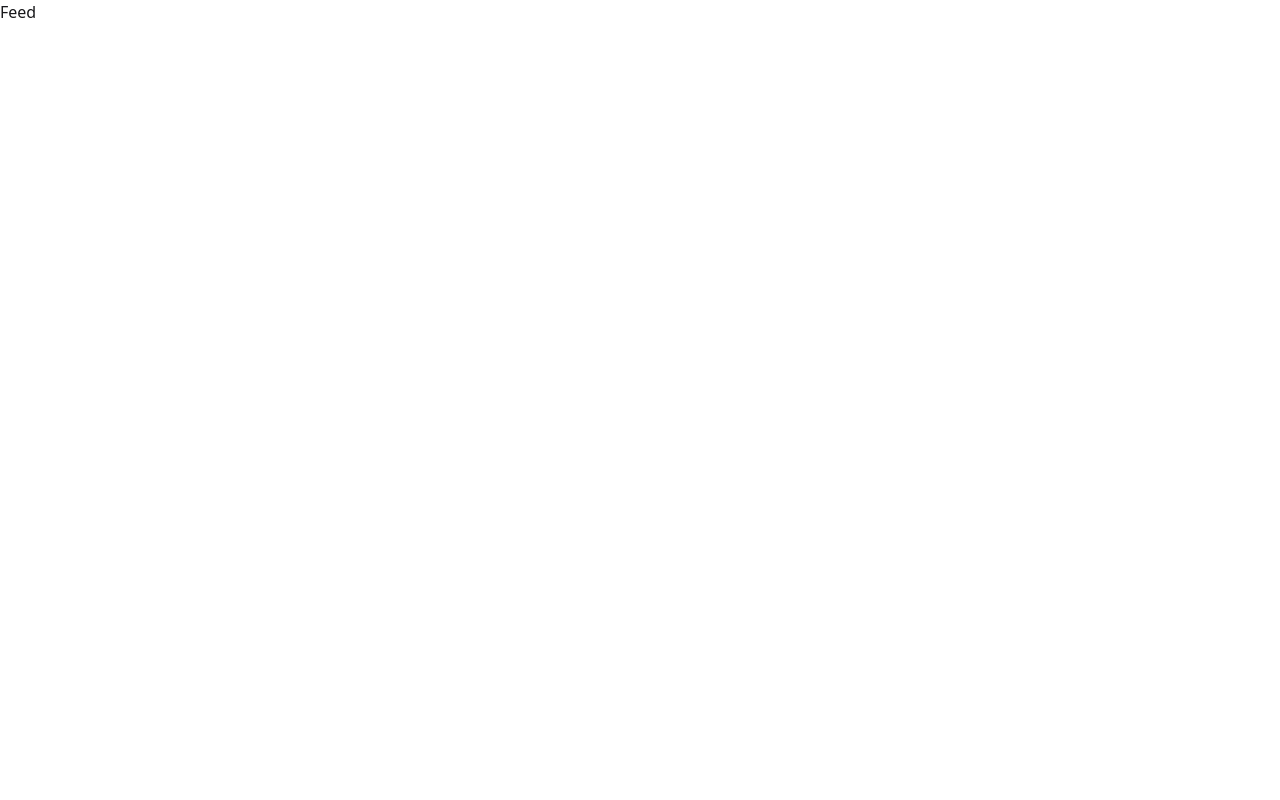
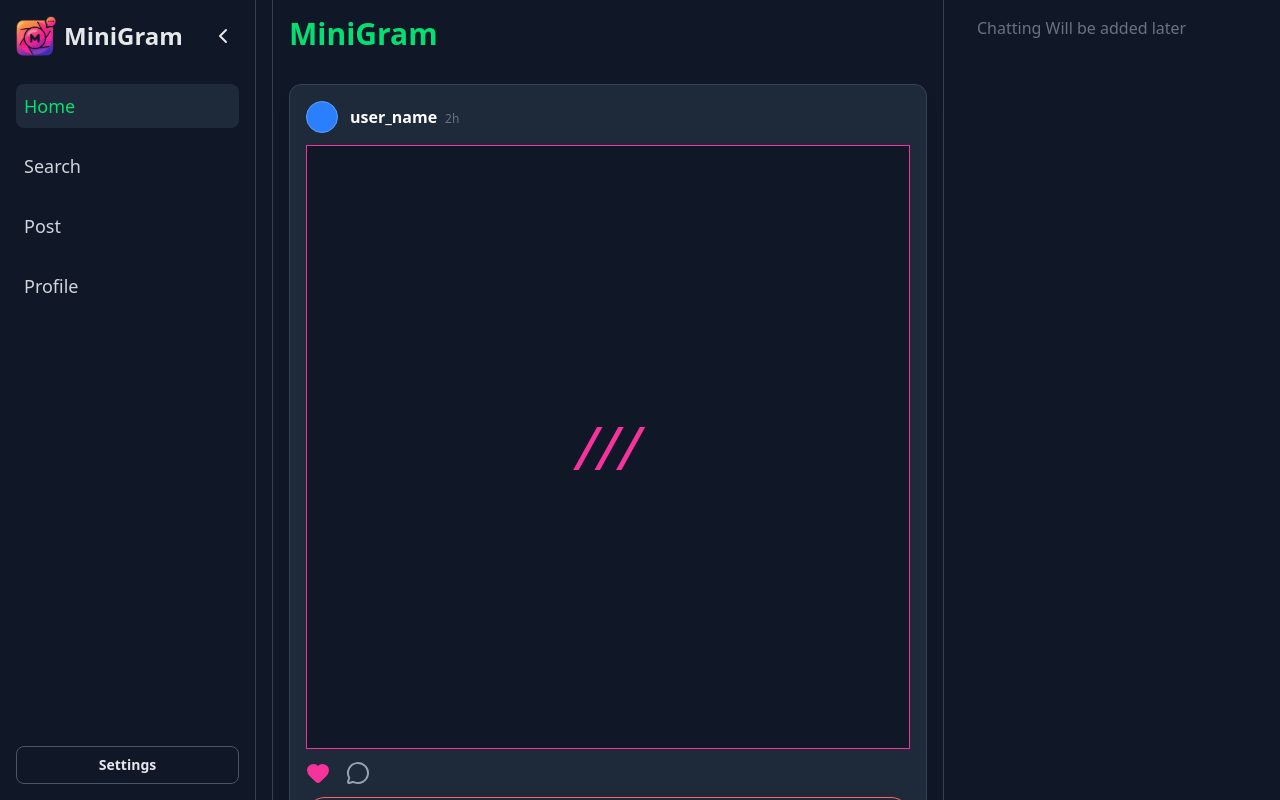
Before and after one commit to Skaff10/MiniGram, a React (Vite) app in the folder frontend/: page / in a window 1280 px wide. Built offline with nearby package versions, Linux system fonts and the light colour scheme.

Commit message:
Shell created for Feed Page

```diff
--- /dev/null
+++ b/frontend/src/Components/Feed/PostCard.jsx
@@ -0,0 +1,53 @@
+import { Heart, MessageCircle } from "lucide-react"; // Using lucide-react for icons
+
+const PostCard = ({ userName = "user_name", time = "2h" }) => {
+  return (
+    <div className="mb-8 p-4 border border-gray-700 rounded-xl bg-gray-800 shadow-lg">
+      {/* Post Header (user_name, time) */}
+      <div className="flex items-center space-x-3 mb-3">
+        {/* Avatar Placeholder */}
+        <div className="w-8 h-8 rounded-full bg-blue-500 border border-blue-400"></div>
+        <div className="grow">
+          <span className="font-semibold text-white">{userName}</span>
+          <span className="text-xs text-gray-500 ml-2">{time}</span>
+        </div>
+      </div>
+
+      {/* Post Image/Content Area */}
+      <div className="w-full bg-gray-900 aspect-square flex items-center justify-center border border-pink-500">
+        {/* Placeholder for the image or video */}
+        <p className="text-pink-500 text-6xl font-light italic">///</p>
+      </div>
+
+      {/* Actions and Comment Input */}
+      <div className="pt-3">
+        {/* Like and Comment Icons */}
+        <div className="flex items-center space-x-4 mb-3">
+          {/* Like Button (Heart) */}
+          <button className="text-pink-500 hover:text-red-500 transition">
+            <Heart size={24} fill="currentColor" />
+          </button>
+
+          {/* Comment Icon */}
+          <button className="text-gray-400 hover:text-white transition">
+            <MessageCircle size={24} />
+          </button>
+        </div>
+
+        {/* Comment Input Box */}
+        <div className="border border-red-400 rounded-full p-2 flex items-center">
+          <input
+            type="text"
+            placeholder="Add a comment..."
+            className="grow bg-transparent text-sm focus:outline-none placeholder-gray-500 px-1"
+          />
+          <button className="text-xs text-red-400 font-medium hover:text-red-300 transition ml-2">
+            Comment
+          </button>
+        </div>
+      </div>
+    </div>
+  );
+};
+
+export default PostCard;
--- /dev/null
+++ b/frontend/src/Components/Feed/Sidebar.jsx
@@ -0,0 +1,53 @@
+import { useState } from "react";
+import logo from "../../utils/logo.png";
+import { ChevronRight, ChevronLeft } from "lucide-react"; // Using lucide-react for icons
+
+const Sidebar = () => {
+  const navItems = ["Home", "Search", "Post", "Profile"];
+  const [leftright, setLeftright] = useState(true);
+  return (
+    <div className="w-1/5 mybrk:w-1/10 p-4 border-r border-gray-700 flex flex-col justify-between">
+      <div>
+        <div className="relative">
+          <section className="flex relative">
+            <img src={logo} className="size-10 " alt="" />
+            <h2 className="text-2xl font-extrabold mb-8 mt-1 ml-2">MiniGram</h2>
+          </section>
+
+          <button
+            className="absolute right-1 top-2  "
+            onClick={() => {
+              setLeftright(!leftright);
+            }}
+          >
+            {leftright ? <ChevronLeft /> : <ChevronRight />}
+          </button>
+        </div>
+
+        <nav className="space-y-4">
+          {navItems.map((item) => (
+            <a
+              key={item}
+              href={`#${item.toLowerCase()}`}
+              className={`block text-lg font-medium p-2 rounded-lg transition duration-200
+                ${
+                  item === "Home"
+                    ? "text-green-400 bg-gray-800"
+                    : "text-gray-300 hover:text-white hover:bg-gray-800"
+                }`}
+            >
+              {item}
+            </a>
+          ))}
+        </nav>
+      </div>
+
+      {/* Settings Button */}
+      <button className="w-full py-2 px-4 border border-gray-600 rounded-lg text-sm font-semibold hover:bg-gray-800 transition duration-200">
+        Settings
+      </button>
+    </div>
+  );
+};
+
+export default Sidebar;
--- a/frontend/src/index.css
+++ b/frontend/src/index.css
@@ -3,4 +3,8 @@
 
 @theme {
   --color-loadingcolor: #faf9f6;
+  --breakpoint-mybrk : 90rem ;
 }
+@utility no-scrollbar {
+  @apply [scrollbar-width:none] [&::-webkit-scrollbar]:hidden;
+}
--- a/frontend/src/pages/Feed.jsx
+++ b/frontend/src/pages/Feed.jsx
@@ -1,4 +1,38 @@
+import Sidebar from "../Components/Feed/Sidebar";
+import PostCard from "../Components/Feed/PostCard";
+
 const Feed = () => {
-  return <div>Feed</div>;
+  return (
+    <div className="flex h-screen bg-gray-900 text-gray-200 overflow-hidden">
+      {/* Left Sidebar */}
+      <Sidebar />
+
+      {/* Main Feed Column (Center) */}
+      <div className="flex flex-col flex-auto max-w-2xl mx-auto border-x border-gray-700">
+        {/* Fixed Header Section */}
+        <div className="p-4">
+          <h1 className="text-3xl font-bold text-green-400">MiniGram </h1>
+        </div>
+
+        {/* Scrollable Post Section - Scrollbar Hidden */}
+        {/* Added 'scrollbar-hide' utility class */}
+        <div className="p-4 grow overflow-y-scroll no-scrollbar">
+          {/* Render multiple PostCards here */}
+          <PostCard />
+          <PostCard />
+          <PostCard />
+          <PostCard />
+          <PostCard />
+          {/* ... Add many more PostCards to ensure scrolling is necessary ... */}
+        </div>
+      </div>
+
+      {/* Right Column */}
+      <div className="w-1/4 p-4 hidden lg:block border-l border-gray-900">
+        <p className="text-gray-500">Chatting Will be added later</p>
+      </div>
+    </div>
+  );
 };
+
 export default Feed;
```
Also changed, not shown: 1 other file (tests, documents, lock files or other folders).
